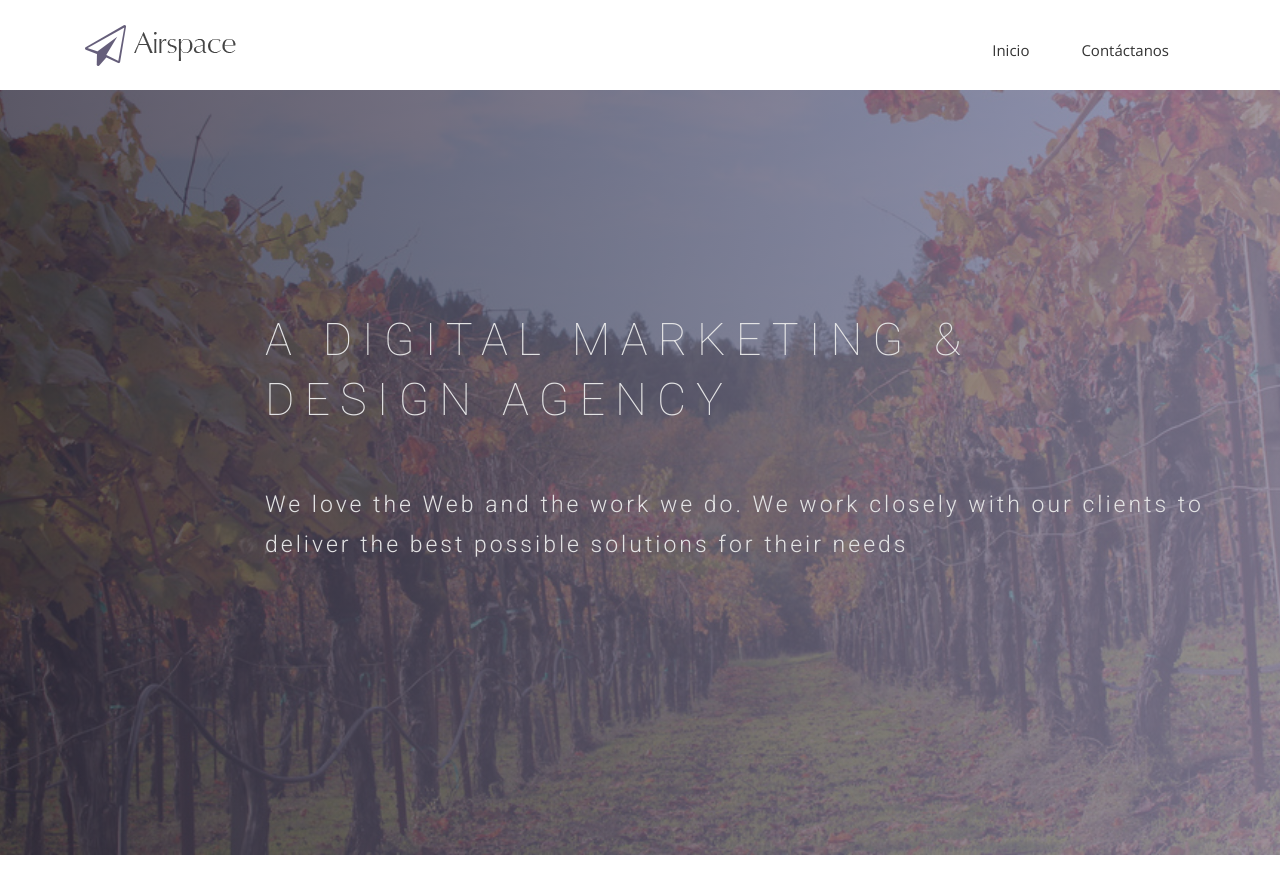
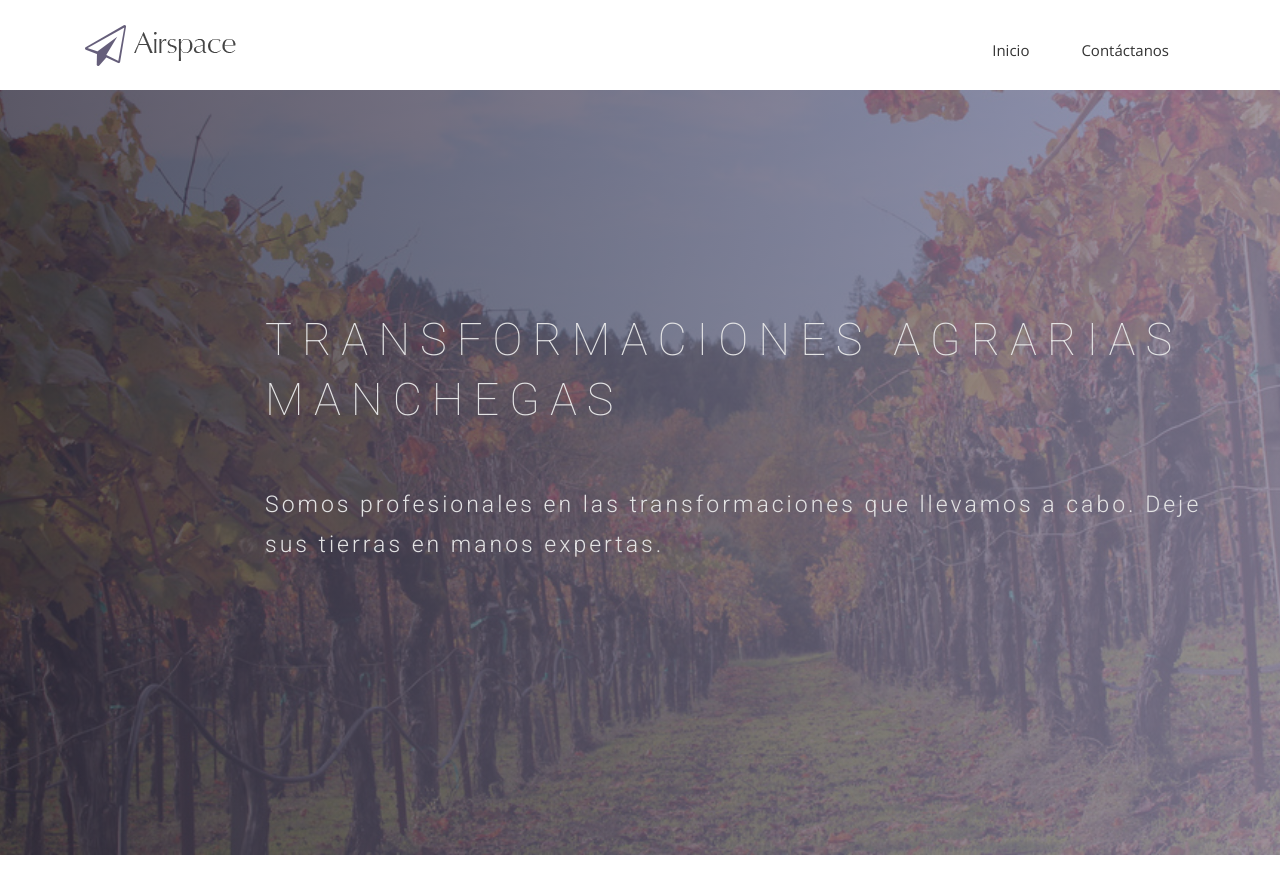
Before and after one commit to rchavarria/web-server-jose, a Jekyll site: the page built from theme/index.html, in a window 1280 px wide and 900 px high. Shown: the top 894 px of the window. Built offline with Jekyll 4.4.1, drawn with Linux system fonts in a browser that asks for light colours; nearby versions of some CDN libraries; some web fonts are replaced.

Commit message:
Edit first section of main page

```diff
--- a/theme/index.html
+++ b/theme/index.html
@@ -10,8 +10,10 @@ permalink: /
     <div class="row">
       <div class="col-md-10 col-md-offset-2">
         <div class="block">
-          <h1 class="animated fadeInUp">A DIGITAL MARKETING &#38; <br> DESIGN AGENCY</h1>
-          <p class="animated fadeInUp">We love the Web and the work we do. We work closely with our clients to deliver the best possible solutions for their needs</p>
+          <h1 class="animated fadeInUp">TRANSFORMACIONES AGRARIAS MANCHEGAS</h1>
+          <p class="animated fadeInUp">
+            Somos profesionales en las transformaciones que llevamos a cabo. Deje sus tierras en manos expertas.
+          </p>
         </div>
       </div>
     </div>
```
Also changed, not shown: 1 other file.
